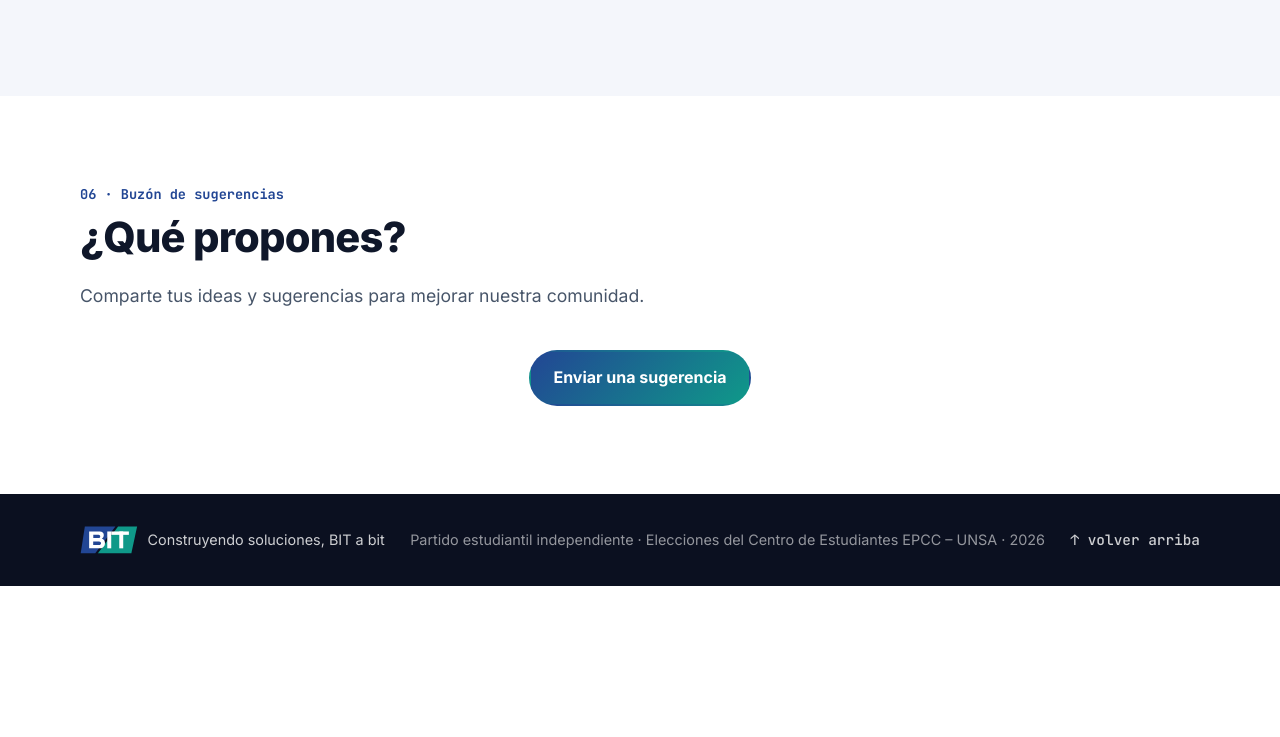
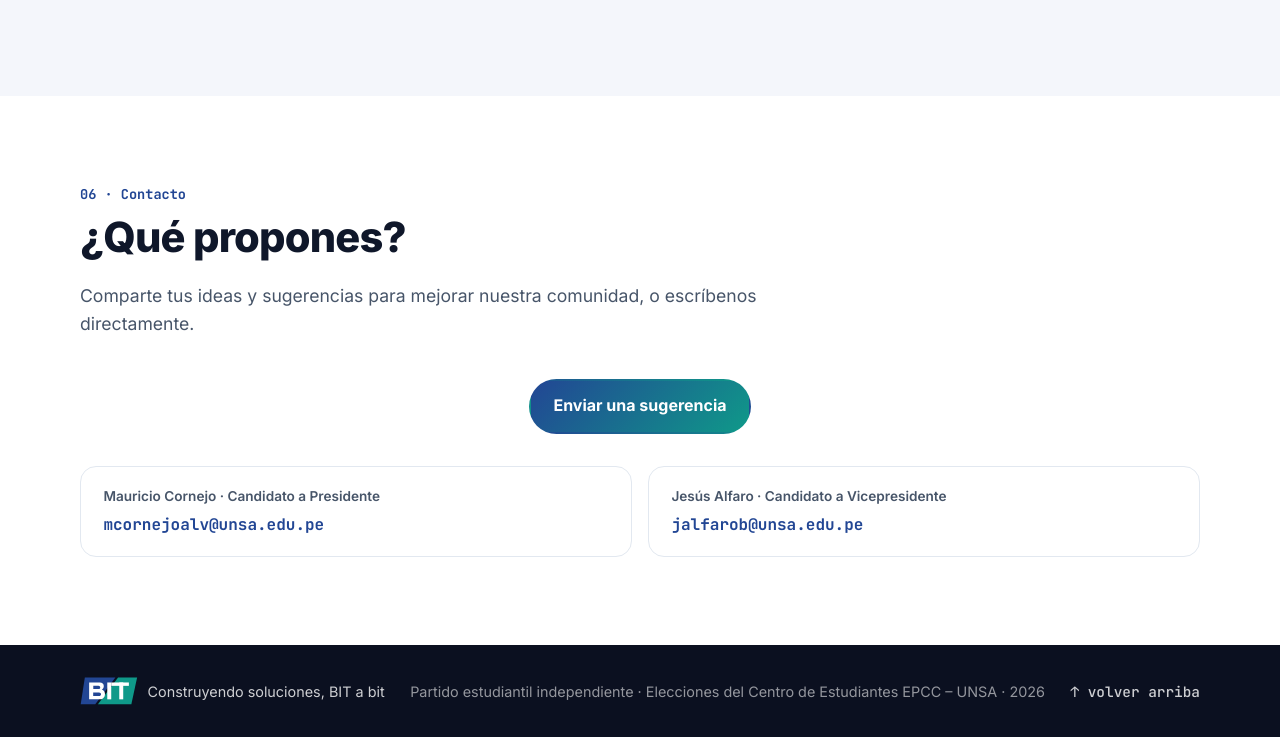
Before and after one commit to MauriceCC/BIT-info, a plain HTML site: page index.html in a window 1280 px wide. Shown: the part 7359-8096 px from the top of the page. Before the commit the page ends 7945 px from the top, so only its background shows below. Drawn offline with Linux system fonts and the light colour scheme.

Commit message:
Agrega correos de contacto y prepara la web para GitHub Pages
- Correos de los candidatos en la sección de contacto
- .nojekyll y página 404 personalizada
- Imagen y metadatos Open Graph para la vista previa al compartir el link
- Instrucciones de publicación en el README

Co-Authored-By: Claude Opus 5.5 <noreply@anthropic.com>

```diff
--- a/css/styles.css
+++ b/css/styles.css
@@ -268,6 +268,15 @@ h1, h2, h3 { line-height: 1.15; margin: 0 0 .5em; }
 
 /* ---------- Buzón de sugerencias ---------- */
 .suggestion-form { text-align: center; }
+.emails { display: grid; grid-template-columns: repeat(auto-fit, minmax(260px, 1fr)); gap: 1rem; margin-top: 2rem; }
+.email {
+  display: flex; flex-direction: column; gap: .25rem; padding: 1.2rem 1.4rem;
+  border: 1px solid var(--line); border-radius: var(--radius); text-decoration: none;
+  transition: border-color .15s, transform .15s;
+}
+.email:hover { border-color: var(--brand); transform: translateY(-2px); }
+.email__role { font-size: .85rem; color: var(--muted); font-weight: 600; }
+.email__addr { color: var(--brand); font-weight: 700; word-break: break-all; }
 
 /* ---------- Footer ---------- */
 .footer { background: var(--dark); color: rgba(255,255,255,.8); padding: 2rem 0; font-size: .9rem; }
--- a/index.html
+++ b/index.html
@@ -7,6 +7,13 @@
   <meta name="description" content="Partido BIT — candidatura a la Presidencia y Vicepresidencia del Centro de Estudiantes de Ciencia de la Computación (UNSA), periodo 2027-A – 2028-A. Construyendo soluciones, BIT a bit.">
   <meta property="og:title" content="BIT · Construyendo soluciones, BIT a bit">
   <meta property="og:description" content="Conoce a nuestros candidatos y propuestas para el Centro de Estudiantes EPCC 2027-A – 2028-A.">
+  <meta property="og:type" content="website">
+  <meta property="og:url" content="https://mauricecc.github.io/BIT-info/">
+  <meta property="og:image" content="https://mauricecc.github.io/BIT-info/assets/og-image.png">
+  <meta property="og:image:width" content="1200">
+  <meta property="og:image:height" content="630">
+  <meta name="twitter:card" content="summary_large_image">
+  <meta name="theme-color" content="#0b1020">
   <link rel="icon" href="assets/favicon.svg" type="image/svg+xml">
   <link rel="preconnect" href="https://fonts.googleapis.com">
   <link rel="preconnect" href="https://fonts.gstatic.com" crossorigin>
@@ -262,12 +269,22 @@
     <section class="section" id="contacto">
       <div class="container">
         <header class="section__head">
-          <p class="eyebrow mono">06 · Buzón de sugerencias</p>
+          <p class="eyebrow mono">06 · Contacto</p>
           <h2>¿Qué propones?</h2>
-          <p class="lead">Comparte tus ideas y sugerencias para mejorar nuestra comunidad.</p>
+          <p class="lead">Comparte tus ideas y sugerencias para mejorar nuestra comunidad, o escríbenos directamente.</p>
         </header>
         <div class="suggestion-form">
           <a class="btn" href="https://docs.google.com/forms/d/e/1FAIpQLScmB7xGOJNZLhhhMuJo-tGkZ1zfHAeYdu8JLAnW6I7dPN6vYA/viewform?usp=dialog" target="_blank" rel="noopener">Enviar una sugerencia</a>
+        </div>
+        <div class="emails">
+          <a class="email" href="mailto:mcornejoalv@unsa.edu.pe">
+            <span class="email__role">Mauricio Cornejo · Candidato a Presidente</span>
+            <span class="email__addr mono">mcornejoalv@unsa.edu.pe</span>
+          </a>
+          <a class="email" href="mailto:jalfarob@unsa.edu.pe">
+            <span class="email__role">Jesús Alfaro · Candidato a Vicepresidente</span>
+            <span class="email__addr mono">jalfarob@unsa.edu.pe</span>
+          </a>
         </div>
       </div>
     </section>
```
Also changed, not shown: 404.html (added, +25 -0 lines), assets/og-image.png (added), 2 other files.
